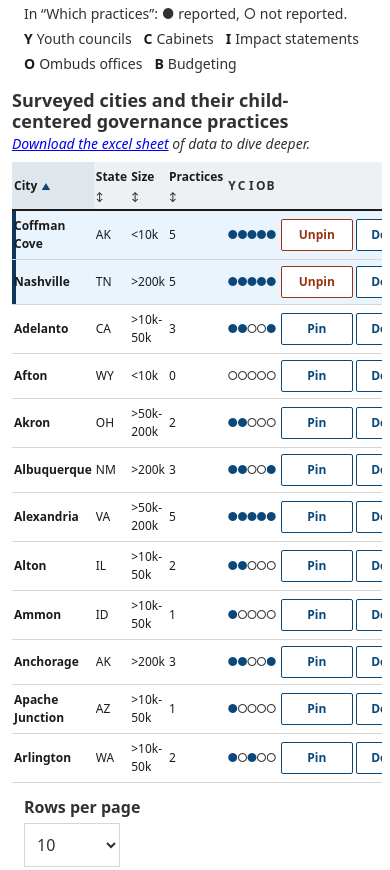
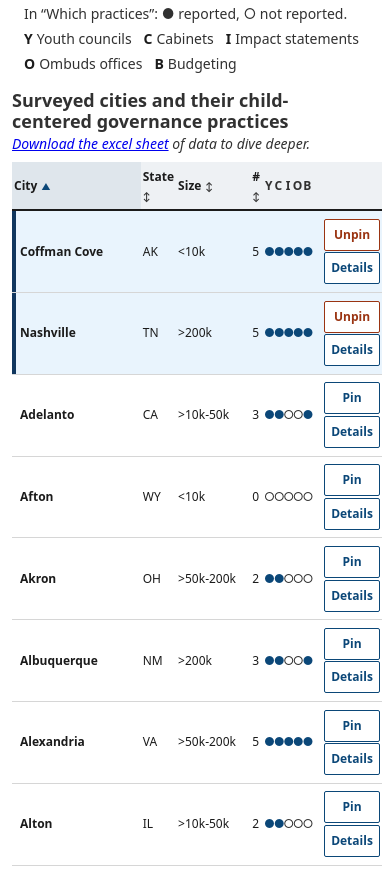
Before and after one commit to frankelavsky/cacr_prototype, a website: page src/index.html in a window 390 px wide. Shown: the part 2684-3554 px from the top of the page. Drawn offline with Linux system fonts and the light colour scheme.

Commit message:
clean up table css

```diff
--- a/src/ccg-dashboard.css
+++ b/src/ccg-dashboard.css
@@ -920,6 +920,7 @@
      where a hyphen may fall — nothing is clipped and no word is cut mid-syllable. */
   #ccg-dashboard .ccg-table tbody th {
     hyphens: auto;
+    padding-left: 0.5rem;
   }
 
   /* The button carries its own border, so the row needs a little air before the
@@ -934,8 +935,11 @@
   }
 
   #ccg-dashboard .ccg-button--small {
-    padding: 0.1875rem;
+    padding: 0.1875rem 0.1rem;
+    min-width: 3.5rem;
     font-size: 0.75rem;
+    margin: 0.1rem 0rem 0.1rem 0.5rem;
+    display: block;
   }
 
   /* The sort arrow sits in the header cell's width budget. It shrinks with the cell,
--- a/src/index.html
+++ b/src/index.html
@@ -231,7 +231,7 @@
                 <button type="button" class="ccg-table__sort"><span>Size</span><span class="ccg-table__sort-arrow" aria-hidden="true">↕</span></button>
               </th>
               <th scope="col" class="ccg-table__head-cell ccg-table__head-cell--ccgCount" data-ccg-sort="ccgCount" aria-sort="none">
-                <button type="button" class="ccg-table__sort"><span>Practices</span><span class="ccg-table__sort-arrow" aria-hidden="true">↕</span></button>
+                <button type="button" class="ccg-table__sort" aria-label="Number of practices"><span>#</span><span class="ccg-table__sort-arrow" aria-hidden="true">↕</span></button>
               </th>
               <!-- Five fixed-width slots holding the practice initials, so each glyph in
                    a row sits under its own letter. Filled from the data. -->
```
